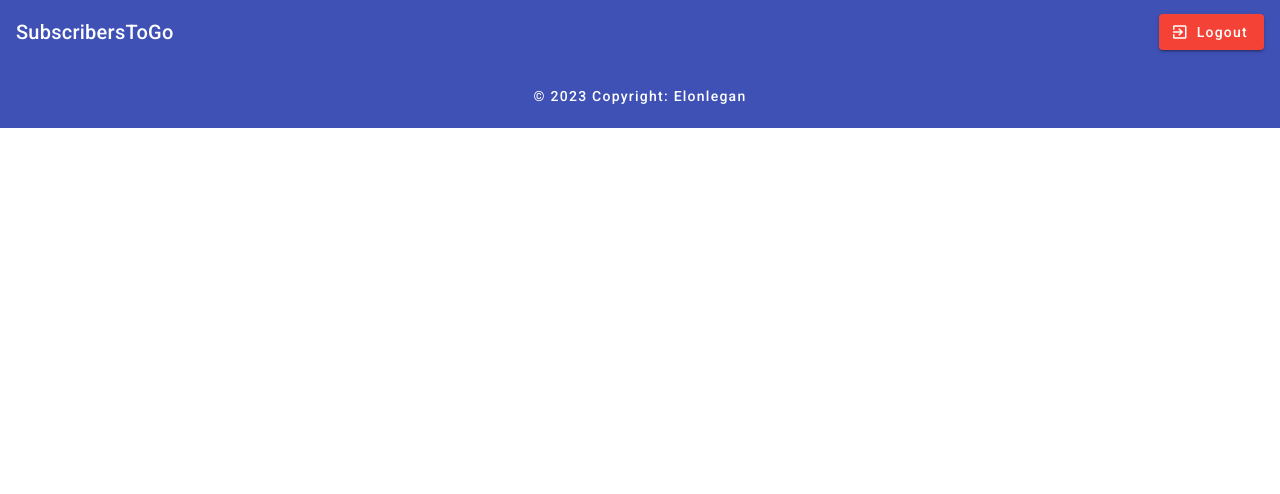
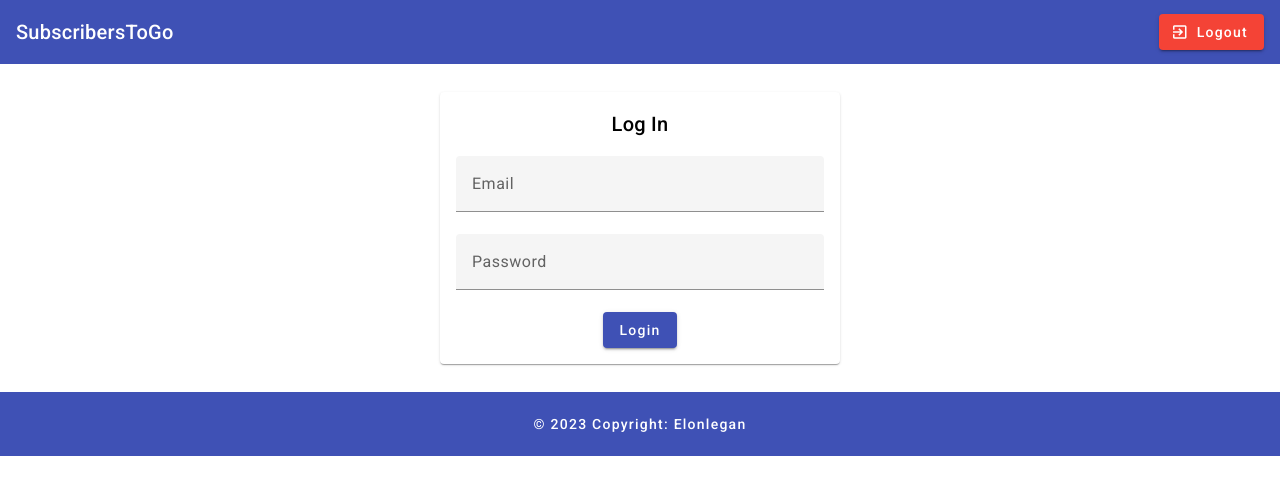
Before and after one commit to elonlegan/subscribers-to-go, an Angular app: page /account/login in a window 1280 px wide. Before the commit this address led to /. Shown: the top 494 px of the page. Built offline with nearby package versions, Linux system fonts and the light colour scheme.

Commit message:
login layout

```diff
--- a/src/app/account/account-routing.module.ts
+++ b/src/app/account/account-routing.module.ts
@@ -1,11 +1,18 @@
 import { NgModule } from '@angular/core';
 import { RouterModule, Routes } from '@angular/router';
-import { AccountComponent } from './account.component';
+import { LoginComponent } from './login/login.component';
 
-const routes: Routes = [{ path: '', component: AccountComponent }];
+const routes: Routes = [
+  {
+    path: '',
+    pathMatch: 'full',
+    redirectTo: 'login',
+  },
+  { path: 'login', component: LoginComponent },
+];
 
 @NgModule({
   imports: [RouterModule.forChild(routes)],
-  exports: [RouterModule]
+  exports: [RouterModule],
 })
-export class AccountRoutingModule { }
+export class AccountRoutingModule {}
--- a/src/app/account/account.component.html
+++ /dev/null
@@ -1 +0,0 @@
-<p>account works!</p>
--- /dev/null
+++ b/src/app/account/login/login.component.html
@@ -0,0 +1,22 @@
+<mat-card>
+  <mat-card-content>
+    <form>
+      <h2>Log In</h2>
+      <mat-form-field>
+        <input matInput placeholder="Email" name="username" required />
+        <mat-error> Please provide a valid email address </mat-error>
+      </mat-form-field>
+      <mat-form-field>
+        <input
+          matInput
+          type="password"
+          placeholder="Password"
+          name="password"
+          required
+        />
+        <mat-error> Please provide a valid password </mat-error>
+      </mat-form-field>
+      <button mat-raised-button color="primary">Login</button>
+    </form>
+  </mat-card-content>
+</mat-card>
--- /dev/null
+++ b/src/app/account/login/login.component.scss
@@ -0,0 +1,9 @@
+mat-card {
+  max-width: 400px;
+  margin: 2em auto;
+  text-align: center;
+}
+
+mat-form-field {
+  display: block;
+}
```
Also changed, not shown: src/app/account/account.component.ts (deleted, +0 -10 lines), src/app/account/account.module.ts (+5 -10 lines), src/app/account/login/login.component.ts (added, +10 -0 lines), src/app/account/account.component.scss (deleted), 1 other file (tests, documents, lock files or other folders).
